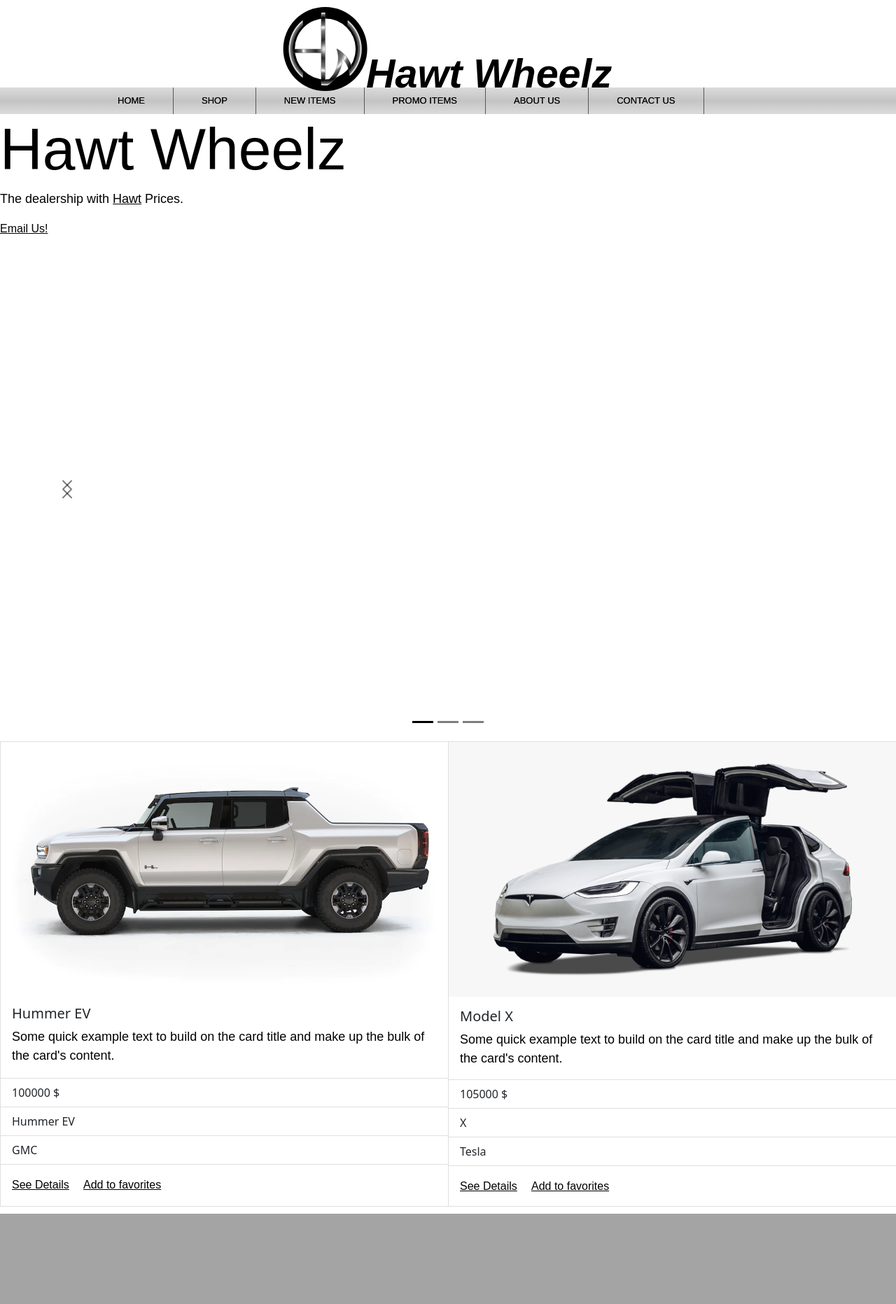
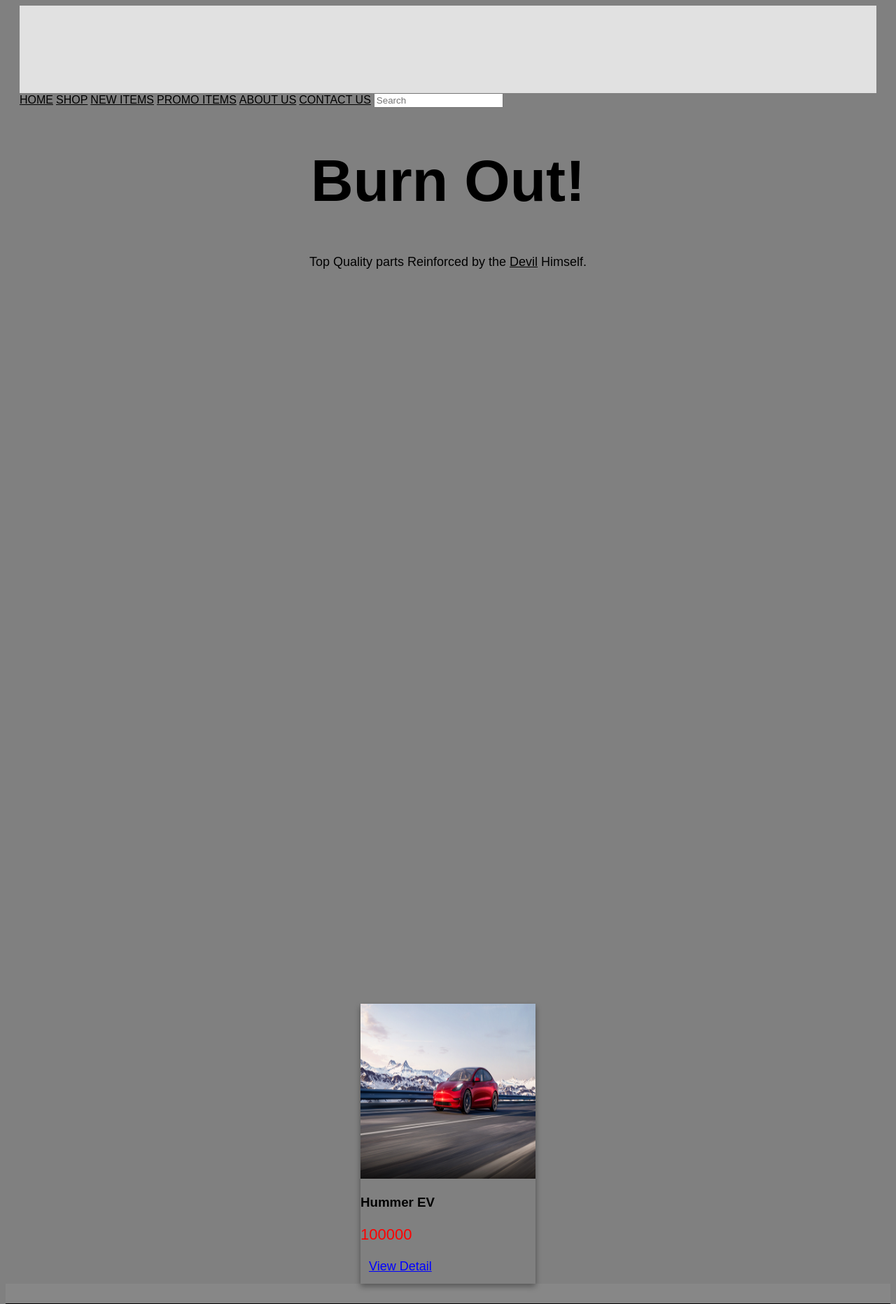
Before and after one commit to Ezequiel000/HawtWheelzProject, a Django app: template templates/home/index.html in a window 1280 px wide. Shown: the top 1863 px of the page at 70% size. Run offline with Django 4.2, Linux system fonts and the light colour scheme; the template is opened without the code that fills it: values that come from a table or form of the project are taken from there, others are empty; data comes from the database, SQL or seed files in the repository; both versions use the stored data as it was before the commit; parts of the project's set-up code (start-up, migrations or seed data) failed here and were passed over; some libraries are stand-ins or nearby versions.

Commit message:
Added code for the details of cars
Created a detail html page for the car when someone clicks the card in home
Also created a css detail for the html file
I added comments on img sources to test the images on the cards
Just remember to replace the img with car.product_image

```diff
--- a/HawtWheelzProject/urls.py
+++ b/HawtWheelzProject/urls.py
@@ -2,10 +2,9 @@ from django.contrib import admin
 from django.urls import path, include
 from django.conf.urls.static import static
 from django.conf import settings
+from home import views
 
 urlpatterns = [
-    path('admin/', admin.site.urls),
-    path('', include('home.urls'))
-]
-urlpatterns += static(settings.STATIC_URL, document_root=settings.STATIC_ROOT)
-urlpatterns += static(settings.MEDIA_URL, document_root=settings.MEDIA_ROOT)
+   path('admin/', admin.site.urls),
+   path('', views.homepage, name="index"),
+   ]
--- a/home/models.py
+++ b/home/models.py
@@ -1,33 +1,33 @@
-import datetime
 from django.db import models
-from django.utils.html import mark_safe
-from django.utils import timezone
+
+# change made
+# Create your models here.
 
 
 class Car(models.Model):
+
     # Fields
-    name = models.CharField(max_length=20)
-    make = models.CharField(max_length=20)
-    date_added = models.DateTimeField('date added', default=timezone.now())
-    model = models.CharField(max_length=20)
-    color = models.CharField(max_length=20, default='color')
-    year = models.IntegerField(default=0)
+    name = models.CharField(max_length=200)
+    make = models.CharField(max_length=200)
+    model = models.CharField(max_length=200)
+    # Also add year
     # Images require Pillow 9.0
-    image = models.ImageField(upload_to='home/images', default='home/images/empty-default.jpg')
-    price = models.IntegerField(default=0)
+    product_image = models.ImageField(upload_to='cars')
+    price = models.IntegerField()
 
+    # date added, for new vehicle selection
+    # new or used
+
+    # Methods
     def __str__(self):
         return self.name
-
-    def was_added_recently(self):  # will return true if the car was added in the last week
-        now = timezone.now()
-        return now - datetime.timedelta(days=7) <= self.date_added <= now
 
 
 class NavBar(models.Model):
     # Fields
-    option_text = models.CharField(max_length=20, default='Text')
+    option_text = models.CharField(max_length=200)
 
     # Methods
+    @property
     def __str__(self):
         return self.option_text
--- a/home/views.py
+++ b/home/views.py
@@ -3,8 +3,7 @@ from .models import Car
 
 
 def homepage(request):
-    new_cars = Car.objects.order_by('-date_added')[:5]
+    new_cars = Car.objects.order_by('id')[:5]
     data = {'new_cars': new_cars
             }
-
     return render(request, 'home/index.html', data)
--- a/static/home/style.css
+++ b/static/home/style.css
@@ -1,6 +1,6 @@
-
 html {
     height: 100%;
+    background-color: grey;
 }
 /*Classes*/
 .box1 {
@@ -8,13 +8,12 @@ html {
 
 }
 body {
-    background-color: #ffffff;
+    background-color: grey;
     /* background-color: #2f3035;           */
 
     background-size: cover;
     background-repeat: no-repeat;
     background-position: center;
-
 }
 
 .container {
@@ -40,6 +39,7 @@ nav {
     background: -webkit-linear-gradient(#dcdbdb, #c4c4c4, #dcdbdb);
     overflow: auto;
 }
+
 ul {
    /* border-color: rgb(0, 0, 0);
     /*background-color: rgba(79, 79, 79, 0.93);*/
@@ -76,9 +76,9 @@ main {
     background-size: cover;
     height: 1224px;
     text-align: center;
-    padding-top: 0px;      /*Padding places margin for the text rather than the entire frame*/
-    padding-left: 0px;
-    padding-right: 0px;
+    padding-top: 0;      /*Padding places margin for the text rather than the entire frame*/
+    padding-left: 0;
+    padding-right: 0;
 }
 
 footer {
@@ -137,15 +137,40 @@ nav a {
 footer p {
     padding-top: 10%;
     text-align: center;
-    color: #dcdbdb;
+    color: white;
     background-color: black;
     height: 500px;
 }
 
+.card {
+    box-shadow: 0 4px 8px 0 rgba(2,2,2,0.4);
+    max-width: 250px;
+    height: 400px;
+    margin: auto;
+    font-family: Arial;
 
-.vids {
 
+}
+
+.price {
+    color: red;
+    font-size: 22px;
+}
+
+
+.detail-button {
+    border: none;
+    outline: 0;
+    padding: 12px;
+    color: blue;
     text-align: center;
+    cursor: pointer;
+    width: 100%;
+    font-size: 18px;
+}
+
+.detail-button:hover{
+    opacity: 0.5;
 }
 
 /* .no-underline { */
--- a/templates/admin/base_site.html
+++ b/templates/admin/base_site.html
@@ -3,7 +3,7 @@
 {% block title %}{% if subtitle %}{{ subtitle }} | {% endif %}{{ title }} | {{ site_title|default:_('Django site admin') }}{% endblock %}
 
 {% block branding %}
-<h1 id="site-name">Hawt Wheelz</a></h1>
+<h1 id="site-name"><a href="{% url 'admin/base.html' %}">Hawt Wheelz</a></h1>
 {% endblock %}
 
 {% block nav-global %}{% endblock %}
--- a/templates/home/index.html
+++ b/templates/home/index.html
@@ -1,70 +1,45 @@
-{% extends 'home/base.html' %}
+<!DOCTYPE html>
 {% load static %}
+<html lang="en">
+<head>
+    <meta charset="UTF-8">
+    <meta name="viewport" content="width=device-width, initial-scale=1.0">
+    <title>TRICEPTICON</title>
 
-{% block content %}
-<h1>Hawt Wheelz</h1>
-<p>The dealership with <a href="#">Hawt</a> Prices.</p>
 
-        <!-- <a href="https://www.google.com" target="_blank">Enter Hell!</a>  targetblank, opens link newtab when link is clicked -->
-             <a href="mailto:giovan.gonzales@aol.com?Subject=Inquiry">Email Us!</a>
-        <div id="carouselExampleDark" class="carousel carousel-dark slide" data-bs-ride="carousel">
-        <div class="carousel-indicators">
-        <button type="button" data-bs-target="#carouselExampleDark" data-bs-slide-to="0" class="active" aria-current="true" aria-label="Slide 1"></button>
-        <button type="button" data-bs-target="#carouselExampleDark" data-bs-slide-to="1" aria-label="Slide 2"></button>
-        <button type="button" data-bs-target="#carouselExampleDark" data-bs-slide-to="2" aria-label="Slide 3"></button>
-        </div>
-         <div class="carousel-inner">
-        <div class="carousel-item active" data-bs-interval="2000">
-           <img src="{% static 'home/images/tesla.jpg' %}" class="d-block w-100" alt="...">
-        <div class="carousel-caption d-none d-md-block">
-        <h5>First slide label</h5>
-        <p>Some representative placeholder content for the first slide.</p>
-        </div>
-        </div>
-      <div class="carousel-item" data-bs-interval="2000">
-      <img src="{% static 'home/images/tesla-home-background.jpg' %}" class="d-block w-100" alt="...">
-      <div class="carousel-caption d-none d-md-block">
-        <h5>Second slide label</h5>
-        <p>Some representative placeholder content for the second slide.</p>
-      </div>
-      </div>
-     <div class="carousel-item" data-bs-interval="2000">
-      <img src="{% static 'home/images/tesla.jpg' %}" class="d-block w-100" alt="...">
-      <div class="carousel-caption d-none d-md-block">
-        <h5>Third slide label</h5>
-        <p>Some representative placeholder content for the third slide.</p>
-      </div>
-      </div>
-      </div>
-       <button class="carousel-control-prev" type="button" data-bs-target="#carouselExampleDark" data-bs-slide="prev">
-      <span class="carousel-control-prev-icon" aria-hidden="true"></span>
-      <span class="visually-hidden">Previous</span>
-       </button>
-      <button class="carousel-control-next" type="button" data-bs-target="#carouselExampleDark" data-bs-slide="next">
-      <span class="carousel-control-next-icon" aria-hidden="true"></span>
-       <span class="visually-hidden">Next</span>
-       </button>
-      </div>
-       <div class="card-group">
+    <link rel= "stylesheet" href = "../../static/home/style.css">
+</head>
+<body>                  <!--t-->
 
-        {% for car in new_cars %}
-        <div class="card" style="width: 18rem;">
-        <img src="{{ car.image.url }}" class="card-img-top" alt="...">
-            <div class="card-body">
-           <h5 class="card-title">{{ car.name }}</h5>
-           <p class="card-text">Some quick example text to build on the card title and make up the bulk of the card's content.</p>
-          </div>
-      <ul class="list-group list-group-flush">
-        <li class="list-group-item">{{ car.price }} $</li>
-        <li class="list-group-item">{{ car.model }}</li>
-        <li class="list-group-item">{{ car.make }}</li>
-        </ul>
-        <div class="card-body">
-       <a href="#" class="card-link">See Details</a>
-        <a href="#" class="card-link">Add to favorites</a>
-         </div>
-        </div>
-         {% endfor  %}
-       </div>
+    <div class= "container">
+        <header>
+            <!-- <img src="images/ZPaper-2.jpg" alt="Logo for Tricepticon"> -->
+        </header>
 
-{% endblock content %}
+            <a class="active" , href = "index.html">HOME</a>
+            <a href="#">SHOP</a>
+            <a href="#">NEW ITEMS</a>
+            <a href="#">PROMO ITEMS</a>
+            <a href="#">ABOUT US</a>
+            <a href="#">CONTACT US</a>
+        <label>
+            <input type="text" placeholder="Search">
+        </label>
+
+        <main>
+            <h1>Burn Out!</h1>
+            <p>Top Quality parts Reinforced by the <a href="#">Devil</a> Himself.</p>
+        </main>
+</div>
+            <div class ="card" style = " width: 18rem;">
+                <img src= "../../static/home/images/tesla.jpg" width = 250 height = 250 alt="#"> <!-- change img src to {{ car.product_image }} was just testing images on card-->
+                <h3>{{ car.name }}</h3>
+                <p class = "price">{{ car.price }}</p>
+
+                <a href ="../detail.html" class = "detail-button">View Detail</a>
+    </div>
+ <footer>
+            <p>USA, TRICEPTICON Motorsports Co.- Copyright 2020©</p>
+        </footer>
+</body>
+</html>
```
Also changed, not shown: HawtWheelzProject/settings.py (+8 -14 lines), static/home/detail.css (added, +31 -0 lines), templates/detail.html (added, +20 -0 lines), db.sqlite3, home/migrations/0001_initial.py (deleted), home/migrations/__init__.py (deleted).
